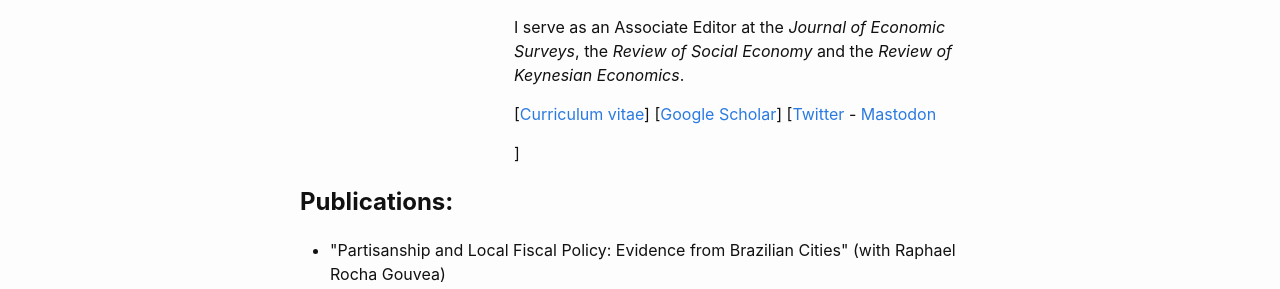
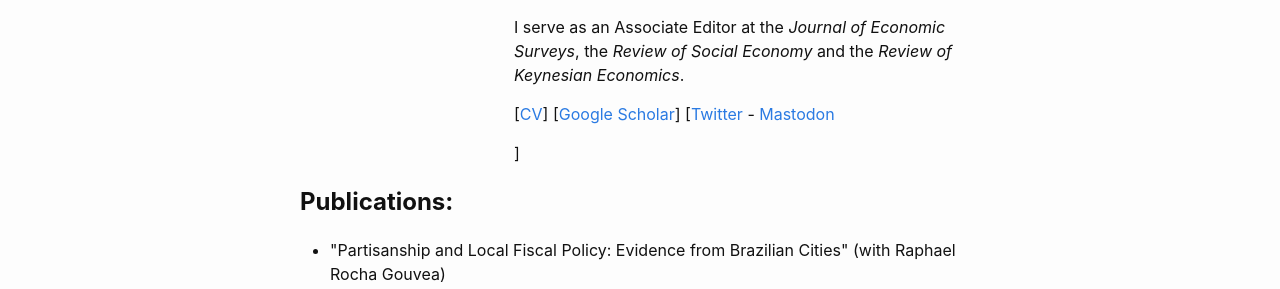
Before and after one commit to danielegirardi/danielegirardi.github.io, a Jekyll site: the page built from index.md, in a window 1280 px wide. Shown: the part 346-635 px from the top of the page. Built offline with Jekyll 4.4.1, drawn with Linux system fonts in a browser that asks for light colours.

Commit message:
Update home.html

```diff
--- a/_layouts/home.html
+++ b/_layouts/home.html
@@ -54,7 +54,7 @@
 
     <p> I serve as an Associate Editor at the <em>Journal of Economic Surveys</em>, the <em>Review of Social Economy</em> and the <em>Review of Keynesian Economics</em>. </p>
 
-<p> [<a href="https://danielegirardi.github.io/CV%20Daniele%20Girardi.pdf" target="_blank" rel="noopener">Curriculum vitae</a>] [<a href="https://scholar.google.com/citations?user=XDTux6YAAAAJ&hl=en" target="_blank" rel="noopener">Google Scholar</a>] [<a href="https://twitter.com/DanieleGirardi_" target="_blank" rel="noopener">Twitter</a> - <a rel="Mastodon" href="https://econtwitter.net/@dgirardi">Mastodon</a> </p>]
+<p> [<a href="https://danielegirardi.github.io/CV%20Daniele%20Girardi.pdf" target="_blank" rel="noopener">CV</a>] [<a href="https://scholar.google.com/citations?user=XDTux6YAAAAJ&hl=en" target="_blank" rel="noopener">Google Scholar</a>] [<a href="https://twitter.com/DanieleGirardi_" target="_blank" rel="noopener">Twitter</a> - <a rel="Mastodon" href="https://econtwitter.net/@dgirardi">Mastodon</a> </p>]
 
 </div>
 </div>
```
